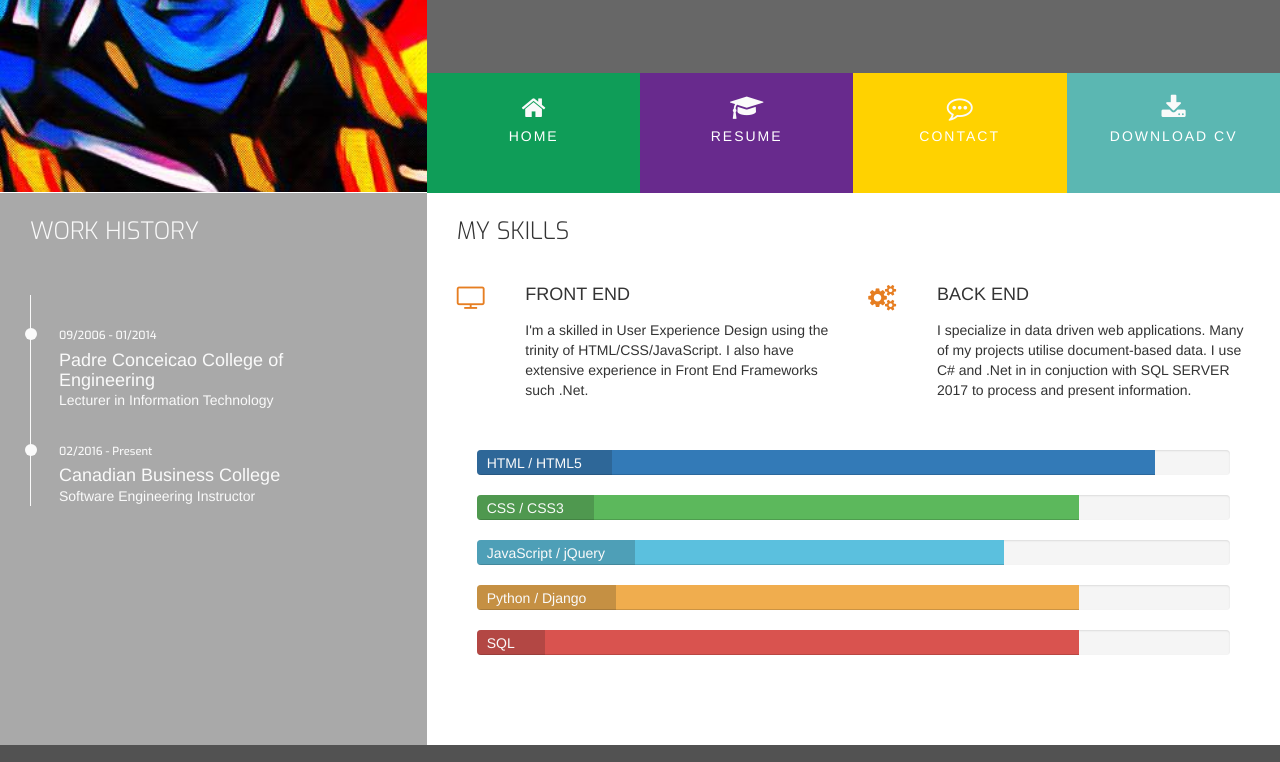
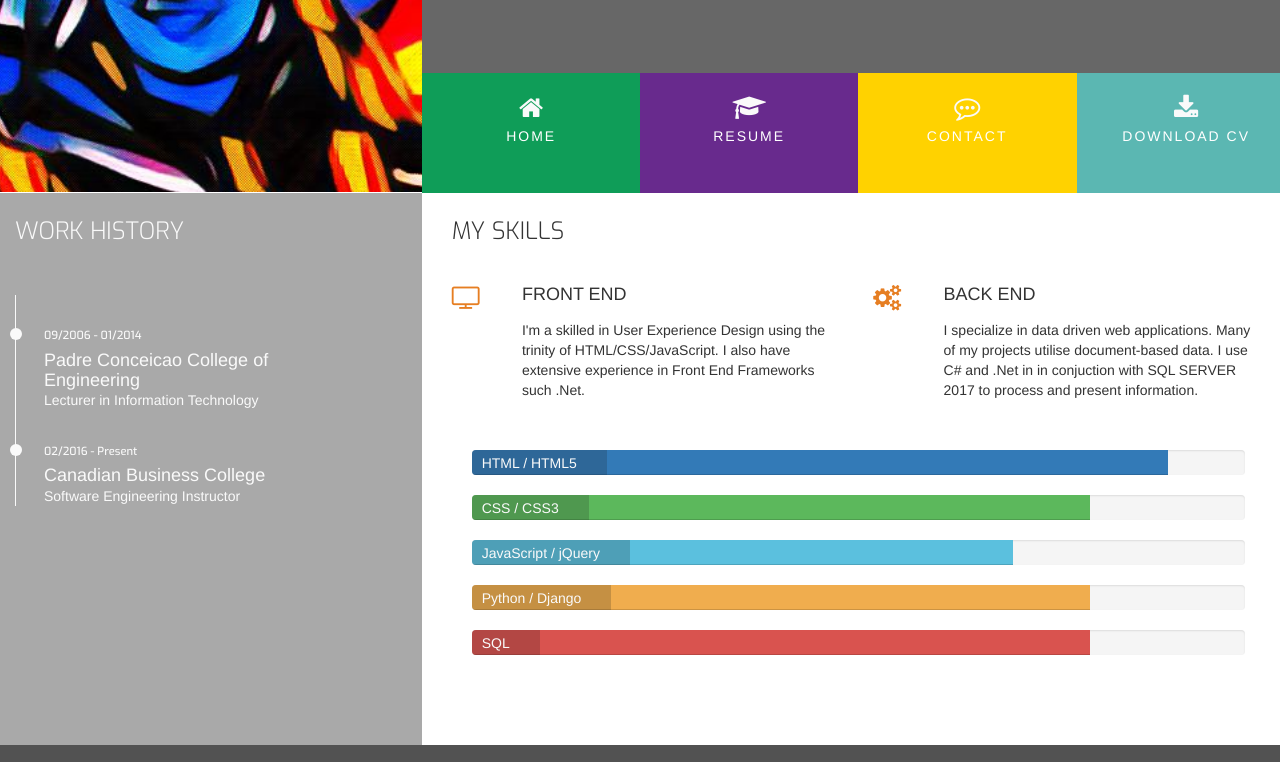
Before and after one commit to nadia-solution-tracker/ucd-resume, a plain HTML site: page resume.html in a window 1280 px wide. Shown: the part 168-930 px from the top of the page. Drawn offline with nearby package versions, Linux system fonts and the light colour scheme.

Commit message:
checking links

```diff
--- a/assets/css/style.css
+++ b/assets/css/style.css
@@ -106,7 +106,7 @@ header{
 }
 
 #nav{
-    margin:0;
+      margin:0;
 }
 
 #nav li{
@@ -264,13 +264,16 @@ footer .cv-pdf:hover{
     font-weight: 400;
     padding: 3px 30px 2px 10px;
     color: #fafafa;
-    background-color: rgb(25,25,25,0.2)
+    background-color: rgba(25,25,25,0.2)
 }
 
 .progress-section{
     margin: 40px 20px;
 }
-
+section{
+    margin:0;
+    padding:0;
+}
 /*--------------------------------------------Work History*/
 
 .timeline-item{
@@ -318,7 +321,10 @@ footer .cv-pdf:hover{
 .history-items{
     margin-bottom: 30px;
 }
-
+.container, .container-fluid {
+margin: 0;
+padding: 0;
+}
 
 /*--------------------------------------------Contact*/
 
--- a/resume.html
+++ b/resume.html
@@ -45,7 +45,7 @@
 
         </header>
         <section class="container-fluid">
-            <div class="row row-table" class="work-section">
+            <div class="row row-table">
                 <div class="col-xs-12 col-sm-12 col-md-4 bg-color-work-history section-column">
                     <div class="row">
                         <div class="col-md-12">
```
